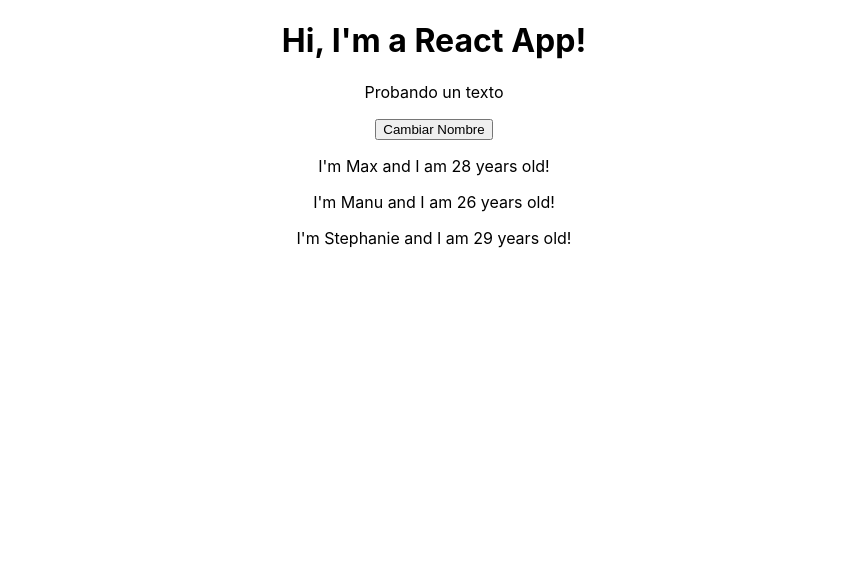
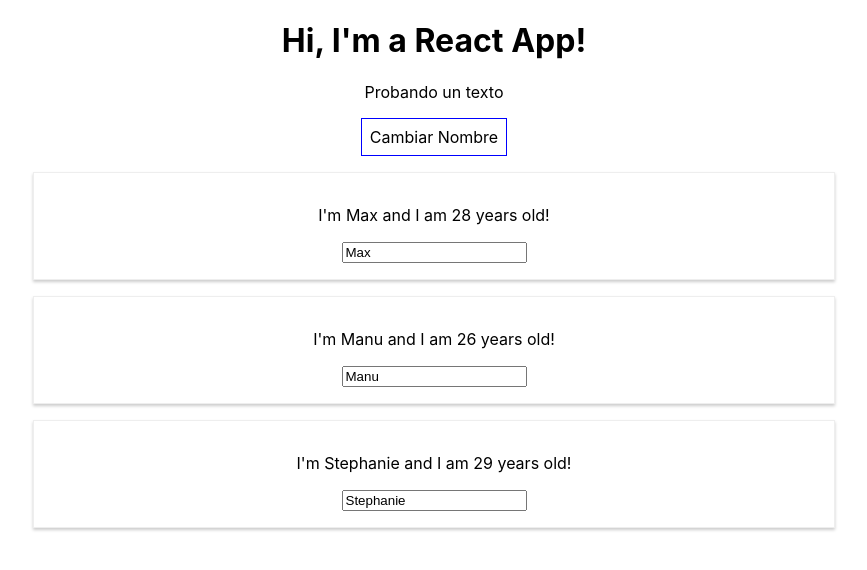
Before and after one commit to mattid89/react-course, a React (Create React App) app: page / in a window 1280 px wide. Shown: the top 570 px of the page, without its empty margins (206-1073 px from the left). Built offline with nearby package versions, Linux system fonts and the light colour scheme.

Commit message:
paso de metodos como parametro para manejo de eventos. estilos iniline y en archivo css.

```diff
--- a/src/App.css
+++ b/src/App.css
@@ -37,7 +37,7 @@
   }
 }
 
-.card-wrapper {
+/* .card-wrapper {
   display: flex;
   justify-content: center;
   flex-wrap: wrap;
@@ -55,4 +55,4 @@
 
 .container {
   padding: 2px 16px;
-}
+} */
--- a/src/App.js
+++ b/src/App.js
@@ -12,29 +12,59 @@
     otroAtributoDelState: 'algun texto'
   }
 
-  switchNameHandler = () => {
-    // console.log('hice click');
+  switchNameHandler = (newName) => {
     this.setState({
       persons: [
-        { name: 'Matias', age: 28 },
+        { name: newName, age: 28 },
         { name: 'Manu', age: 26 },
         { name: 'Stephanie', age: 31 }
       ]
     })
-    console.log(this.state);
+  }
+
+  nameChangedHandler = (event) => {
+    this.setState({
+      persons: [
+        { name: 'Max', age: 28 },
+        { name: event.target.value, age: 26 },
+        { name: 'Stephanie', age: 29 }
+      ]
+    })
   }
 
   render() {
+    const style = {
+      backgroundColor: 'white',
+      font: 'inherit',
+      border: '1px solid blue',
+      padding: '8px',
+      cursor: 'pointer'
+    }
+
     return (
       <div className="App">
         <h1>Hi, I'm a React App!</h1>
         <p>Probando un texto</p>
 
-        <button onClick={this.switchNameHandler} >Cambiar Nombre</button>
+        <button
+          style={style}
+          onClick={() => this.switchNameHandler('Matias')} >Cambiar Nombre</button>
 
-        <Person name={this.state.persons[0].name} age={this.state.persons[0].age} />
-        <Person name={this.state.persons[1].name} age={this.state.persons[1].age} />
-        <Person name={this.state.persons[2].name} age={this.state.persons[2].age} />
+        <Person
+          name={this.state.persons[0].name}
+          age={this.state.persons[0].age}
+        />
+        <Person
+          name={this.state.persons[1].name}
+          age={this.state.persons[1].age}
+          // mejor forma de hacerlos => usar arroy function puede ser poco eficiente
+          click={this.switchNameHandler.bind(this, 'Marta')}
+          changed={this.nameChangedHandler}
+        />
+        <Person
+          name={this.state.persons[2].name}
+          age={this.state.persons[2].age}
+        />
 
         {/* <div className="card-wrapper">
           {this.state.persons.map( person => {
--- /dev/null
+++ b/src/Person/Person.css
@@ -0,0 +1,8 @@
+.Person {
+    width: 60%;
+    margin: 16px auto;
+    border: 1px solid #eee;
+    box-shadow: 0 2px 3px #ccc;
+    padding: 16px;
+    text-align: center;
+}
--- a/src/Person/Person.js
+++ b/src/Person/Person.js
@@ -1,10 +1,12 @@
 import React from 'react';
+import './Person.css';
 
 const person = (props) => {
     return (
-        <div>
-            <p>I'm { props.name } and I am { props.age } years old!</p>
+        <div className="Person">
+            <p onClick={props.click} >I'm { props.name } and I am { props.age } years old!</p>
             <p>{ props.children }</p>
+            <input type="text" onChange={props.changed} value={props.name} />
         </div>
     )}
 
```
